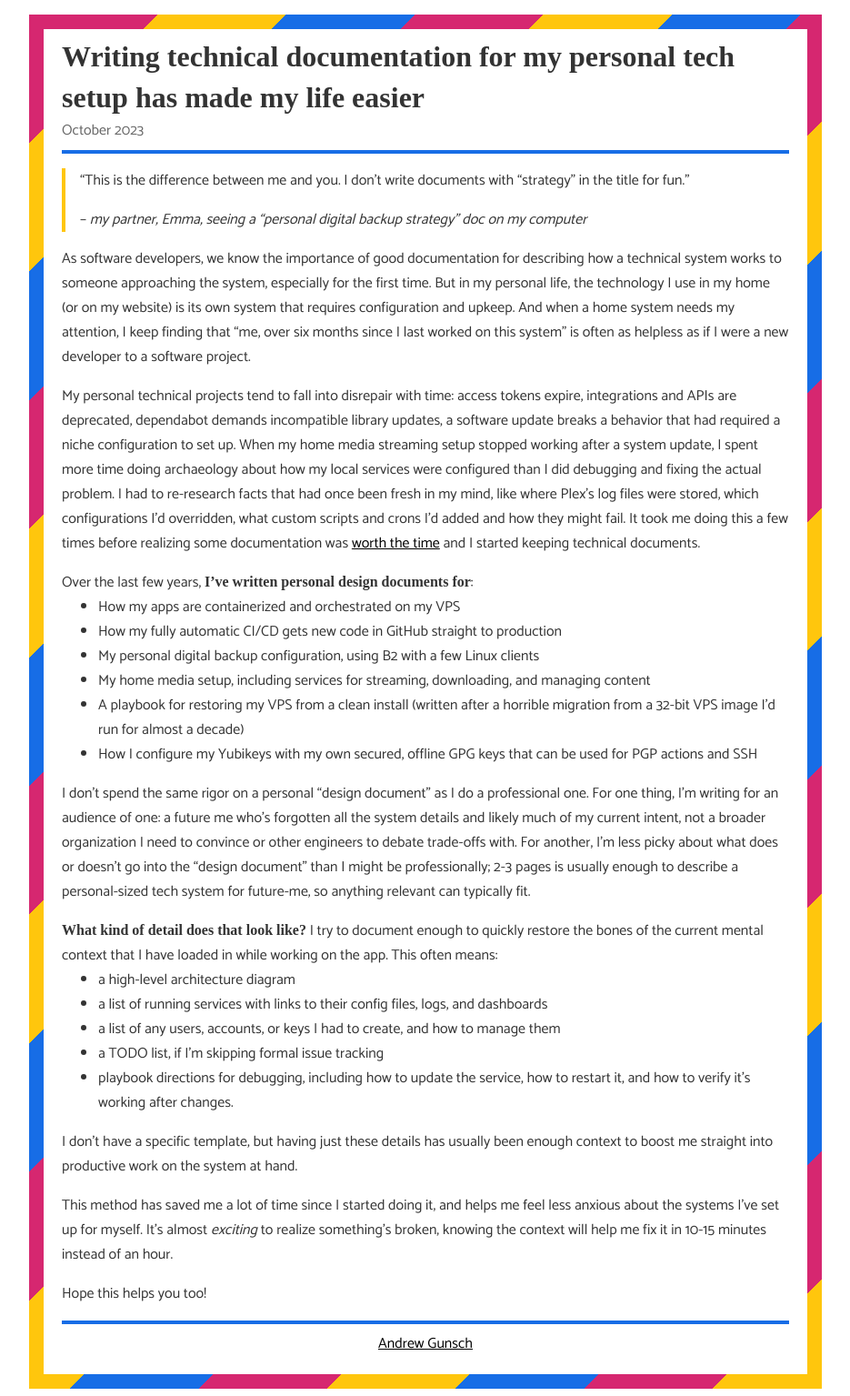
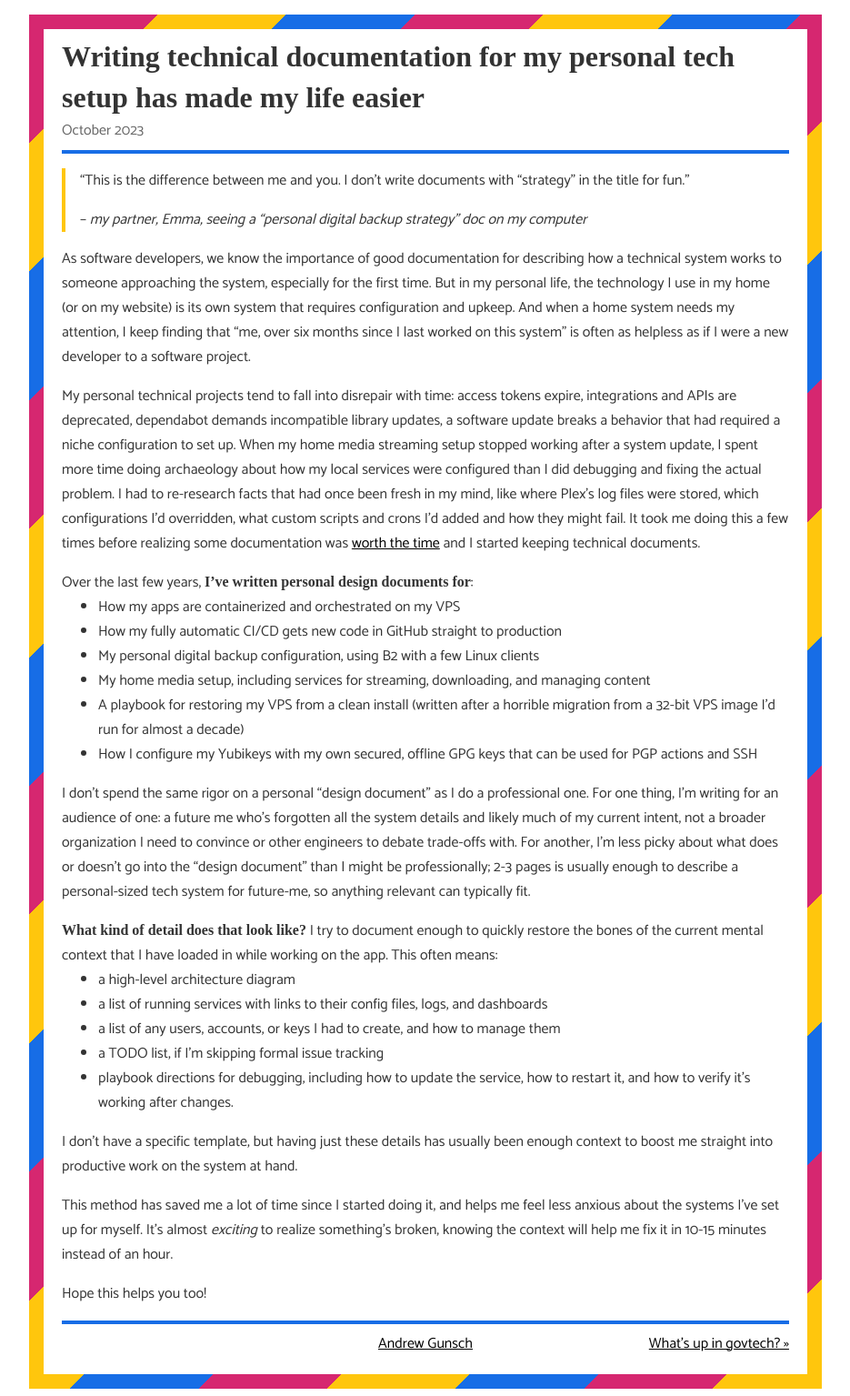
Before and after one commit to gunsch/gunsch.cc, a Jekyll site: the page built from _posts/2023-10-03-personal-technical-docs.md, in a window 1280 px wide. Shown: the whole page at 91% size, without its empty margins (172-1107 px from the left). Built offline with Jekyll 4.4.1, drawn with Linux system fonts in a browser that asks for light colours; some web fonts are replaced.

Commit message:
Adds new post, and some CSS tweaks for it.
Also adds next/previous handling now that I have *two* posts.

```diff
--- a/_layouts/post.html
+++ b/_layouts/post.html
@@ -13,7 +13,17 @@ layout: base
 
   <div class="post-divider"></div>
   <div class="end-matter">
+    <div class="next-link">
+      {% if page.next.url %}
+        <a href="{{page.next.url}}">&laquo; {{page.next.title}}</a>
+      {% endif %}
+    </div>
     <div class="home-link"><a href="/">Andrew Gunsch</a></div>
+    <div class="prev-link">
+      {% if page.previous.url %}
+        <a href="{{page.previous.url}}">{{page.previous.title}} &raquo;</a>
+      {% endif %}
+    </div>
   </div>
 
 </div>
--- a/assets/css/site.scss
+++ b/assets/css/site.scss
@@ -123,6 +123,11 @@ $num_icons: 6;
       padding-inline-end: 1em;
     }
 
+    hr {
+      border-bottom: 2px solid;
+      background-color: $theme_pink;
+    }
+
     .post-title {
       font-size: 24pt;
       font-weight: 800;
@@ -139,8 +144,29 @@ $num_icons: 6;
     }
 
     .end-matter {
+      display: flex;
+      flex-direction: row;
+      justify-content: space-between;
+
+      .next-link, .prev-link {
+        flex: 1;
+        text-overflow: ellipsis;
+        text-wrap: nowrap;
+        min-width: 0;
+        overflow: hidden;
+      }
+
+      .next-link {
+        margin-right: 12px;
+      }
+
       .home-link {
         text-align: center;
+      }
+
+      .prev-link {
+        margin-left: 12px;
+        text-align: right;
       }
     }
   }
```
Also changed, not shown: _posts/2021-01-22-govtech-transition.md (added, +36 -0 lines).
